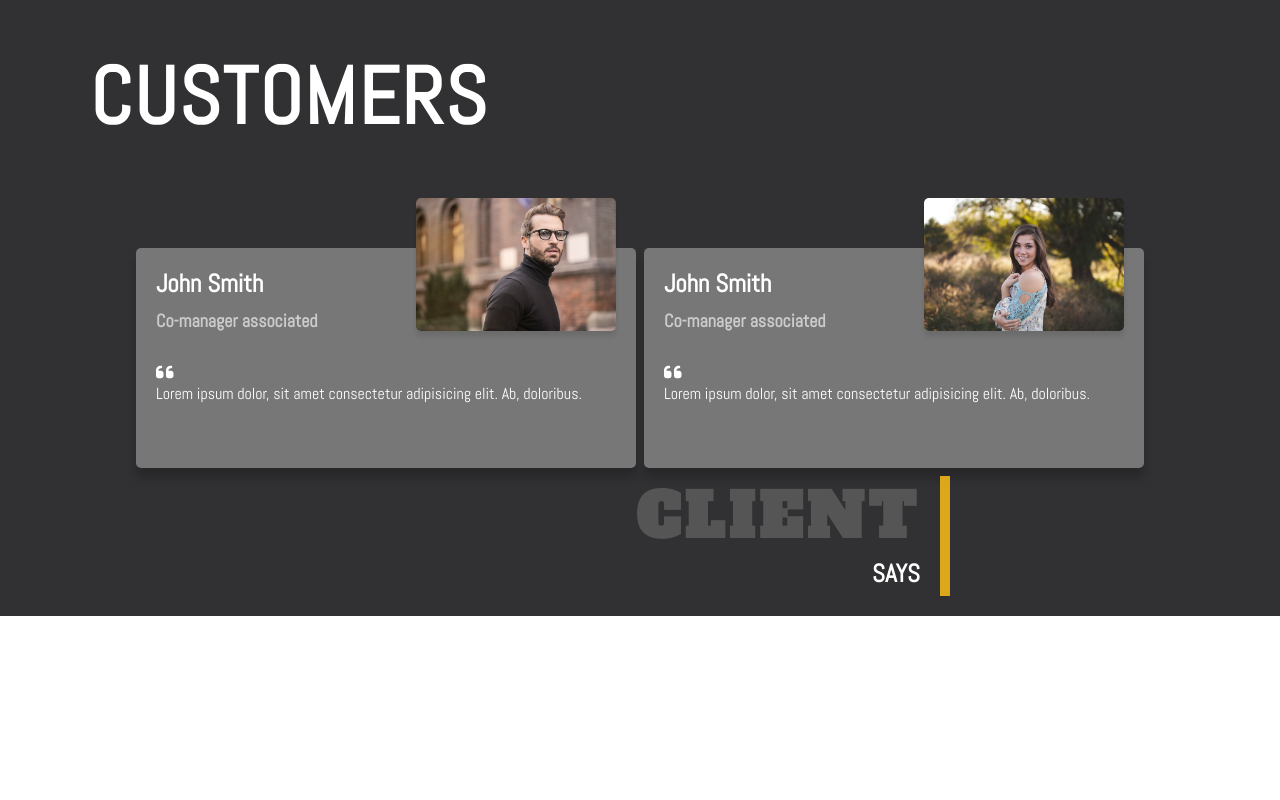
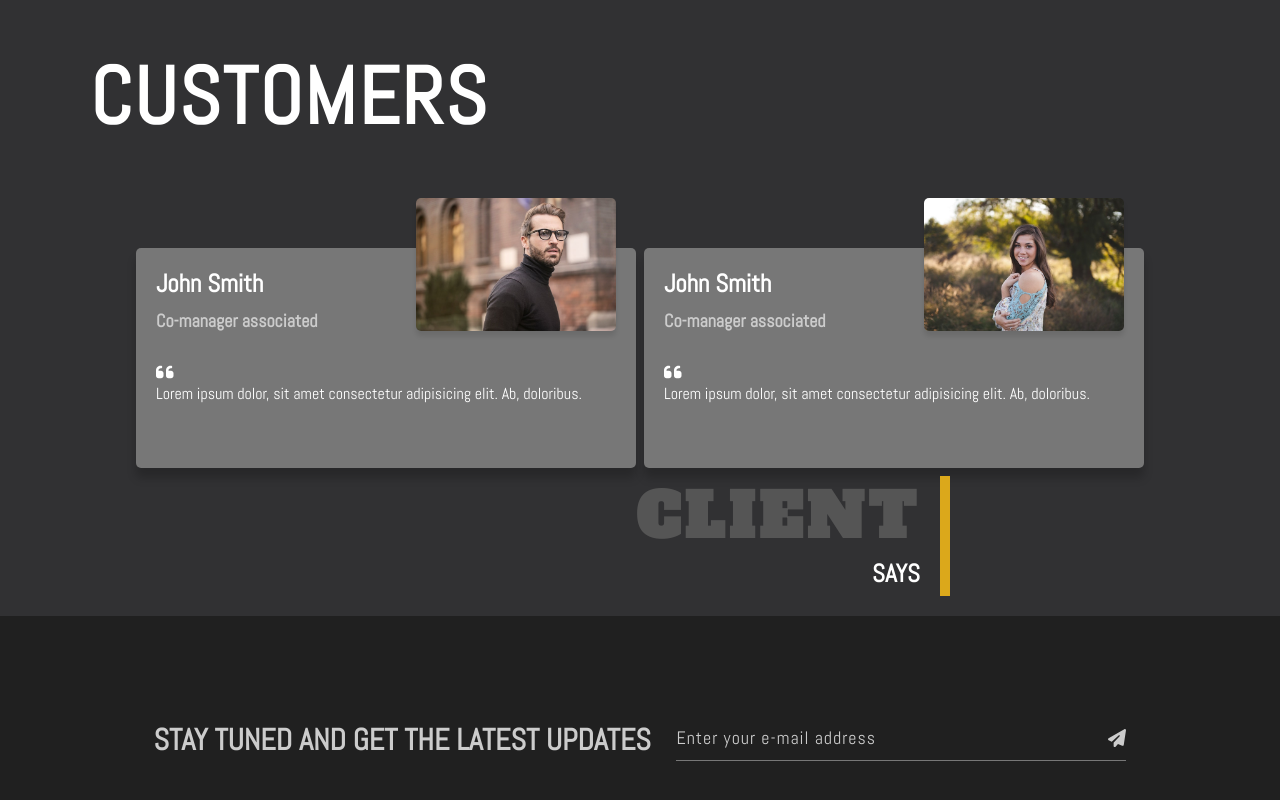
Before and after one commit to pagas/responsive-architectural-next, a Next.js app: page / in a window 1280 px wide. Shown: the part 2144-2944 px from the top of the page. Before the commit the page ends 2760 px from the top, so only its background shows below. Built offline with nearby package versions, Linux system fonts and the light colour scheme.

Commit message:
add contact section

```diff
--- a/src/app/components/contact/Contact.tsx
+++ b/src/app/components/contact/Contact.tsx
@@ -1,104 +1,21 @@
 
 import styles from './contact.module.css'
-import Header from '../UI/header/Header';
-import SubHeader from '../UI/sub-header/SubHeader';
-import SectionBg from '../UI/section-bg/SectionBg';
-import SectionBorder from '../UI/section-bottom-header/SectionBottomHeader';
 import { FontAwesomeIcon } from '@fortawesome/react-fontawesome'
-import { faLocationDot, faUser, faEnvelope, faPhone, faAsterisk } from '@fortawesome/free-solid-svg-icons';
+import { faPaperPlane } from '@fortawesome/free-solid-svg-icons';
 
 export default function Contact() {
   return (
     <section className={styles.contact}>
-      <SectionBg>Contact Me</SectionBg>
-      <Header>Contact</Header>
-      <SubHeader left="Let's" right="Have Some Talk"></SubHeader>
-
-      <SectionBorder className={styles['section-border']} />
       <div className={styles['contact-content']}>
         <div className={styles['contact-left']}>
-          <div className="address">
-            <div className={styles.icon} >
-              <FontAwesomeIcon icon={faLocationDot} />
-            </div>
-
-            <div className={styles['contact-info']}>
-              <span>Address</span>
-              <span>New York, USA</span>
-            </div>
-          </div>
-
-          <div className="freelance">
-            <div className={styles.icon} >
-              <FontAwesomeIcon icon={faUser} />
-            </div>
-            <div className={styles['contact-info']}>
-              <span>Freelance</span>
-              <span>Available Right now</span>
-            </div>
-          </div>
-
-          <div className="freelance">
-            <div className={styles.icon} >
-              <FontAwesomeIcon icon={faEnvelope} />
-            </div>
-            <div className={styles['contact-info']}>
-              <span>Email</span>
-              <span>JohnDoe@mail.com</span>
-            </div>
-          </div>
-
-          <div className="freelance">
-            <div className={styles.icon} >
-              <FontAwesomeIcon icon={faPhone} />
-            </div>
-            <div className={styles['contact-info']}>
-              <span>Phone</span>
-              <span>+44 151512 5454</span>
-            </div>
-          </div>
-
-
+          <h1>Stay tuned and get the latest updates</h1>
         </div>
         <div className={styles['contact-right']}>
-          <form >
-            <div className={styles['input-groups']}>
-              <div className={styles['input-group']}>
-                <label htmlFor="name">
-                  Your Full name
-                  <FontAwesomeIcon icon={faAsterisk} className={styles.icon} />
-                </label>
-                <input type="text" />
-              </div>
+          <input type="email" placeholder="Enter your e-mail address" />
+          <FontAwesomeIcon icon={faPaperPlane} className={styles.icon} />
 
-              <div className={styles['input-group']}>
-                <label htmlFor="email">
-                  Your Email
-                  <FontAwesomeIcon icon={faAsterisk} className={styles.icon} />
-                </label>
-                <input type="email" />
-              </div>
-
-            </div>
-            <div className={styles['input-group']}>
-              <label htmlFor="subject">
-                Your Subject
-                <FontAwesomeIcon icon={faAsterisk} className={styles.icon} />
-              </label>
-              <input type="text" />
-            </div>
-            <div className={styles['input-group']}>
-              <label htmlFor="message">
-                Your Message
-                <FontAwesomeIcon icon={faAsterisk} className={styles.icon} />
-              </label>
-              <textarea />
-            </div>
-            <button className={styles['contact-btn']}>Send Message</button>
-          </form>
         </div>
       </div>
     </section>
-
   )
 }
--- a/src/app/components/contact/contact.module.css
+++ b/src/app/components/contact/contact.module.css
@@ -1,155 +1,59 @@
 .contact {
     width: 100%;
-    height: 100vh;
+    height: 25rem;
     position: relative;
-    display: flex;
-    flex-direction: column;
-    align-items: center;
-}
-
-.contact .section-border {
-    position: absolute;
-    left: 20rem;
-    top: 30%;
-}
-
-.contact-content {
-    width: 120rem;
-    position: absolute;
-    top: 50%;
-    left: 50%;
-    transform: translate(-50%, -50%);
-    margin-top: 7rem;
-    display: flex;
-    justify-content: space-between;
-    align-items: center;
-}
-
-.contact-left div {
-    display: flex;
-    align-items: center;
-    margin: 3rem 0;
-}
-
-.contact-left .icon {
-    width: 5rem;
-    height: 5rem;
-    background-color: #1d222a;
-    border: .2rem solid #bbb;
-    border-radius: 50%;
-    display: flex;
-    justify-content: center;
-    align-items: center;
-    font-size: 2rem;
-    color: #eee;
-    margin-right: 9rem;
-    position: relative;
-}
-
-.contact-left .icon::after {
-    content: "";
-    width: 4rem;
-    height: 0.2rem;
-    background-color: #bbb;
-    position: absolute;
-    top: 50%;
-    transform: translateY(-50%);
-    right: -4rem;
-}
-
-.contact-info {
-    width: 20rem;
-    display: flex;
-    flex-direction: column;
-}
-
-.contact-info span {
-    width: 100%;
-}
-
-.contact span:nth-child(1) {
-    font-family: var(--caveat-font), cursive;
-    font-size: 3rem;
-    font-weight: bold;
-    color: #fff;
-    margin-bottom: .5rem;
-}
-
-.contact span:nth-child(2) {
-    font-size: 1.6rem;
-    font-weight: 300;
-    color: #777;
-}
-
-.contact-right {
-    width: 60rem;
-    height: 60rem;
     display: flex;
     justify-content: center;
     align-items: center;
 }
 
-.input-groups {
+.contact-content {
+    width: 80%;
     display: flex;
+    justify-content: space-evenly;
 }
 
-.input-group {
-    display: flex;
-    flex-direction: column;
+.contact-content h1 {
+    font-size: 3rem;
+    color: #ccc;
+    text-transform: uppercase;
 }
 
-.input-group label {
-    font-size: 1.6rem;
-    font-weight: 300;
-    letter-spacing: .1rem;
-    text-transform: uppercase;
-    color: #fff;
-    margin: 0 0 1.5rem 2rem;
+.contact-content input {
+    width: 45rem;
+    height: 4rem;
+    background-color: transparent;
+    padding: 1.5rem 1.5rem 2.2rem 0;
+    border: none;
+    border-bottom: .1rem solid #777;
+    font-size: 1.8rem;
+    color: #ccc;
+    transition: border-bottom .3s;
 }
 
-.input-group label .icon {
-    font-size: 1.2rem;
-    color: var(--theme-color);
+.contact-content input:focus {
+    border-bottom: .1rem solid var(--theme-color);
 }
 
-.input-group input,
-.input-group textarea {
-    height: 6rem;
-    margin: 0 3rem 5rem 0;
-    background-color: #1d222a;
-    border: .2rem solid #777;
-    border-radius: 3rem;
-    font-size: 1.6rem;
-    font-weight: 300;
-    color: #fff;
-    padding: 1rem 1rem 1rem 2rem;
+.contact-content input::placeholder {
+    color: #ccc;
+    letter-spacing: .1rem;
 }
 
-.input-groups input {
-    width: 35rem;
+.contact-right {
+    position: relative;
 }
 
-.input-group textarea {
-    height: 12rem;
-    margin-bottom: 2rem;
-    resize: none;
-}
-
-.contact-btn {
-    width: calc(100% - 3rem);
-    height: 5rem;
-    background-color: #29a587;
-    border: 0.2rem solid #bbb;
-    border-radius: 3rem;
-    color: #fff;
-    text-transform: uppercase;
-    font-size: 1.6rem;
-    font-weight: 300;
-    letter-spacing: 0.2rem;
+.contact-content .icon {
+    color: #ccc;
+    font-size: 1.8rem;
+    position: absolute;
+    top: 20%;
+    right: 0;
     cursor: pointer;
 }
 
-@media (max-width: 1700px) {
+/* @media (max-width: 1700px) {
     .contact .section-border {
         left: 10rem;
     }
@@ -213,4 +117,4 @@
     .input-groups input {
         width: 50rem;
     }
-}
+} */
--- a/src/app/page.tsx
+++ b/src/app/page.tsx
@@ -1,7 +1,6 @@
 import styles from './page.module.css'
 import Navigation from './components/navigation/Navigation'
 import Landing from './components/landing/Landing'
-import Skills from './components/skills/Skills'
 import Projects from './components/projects/Projects'
 import Contact from './components/contact/Contact'
 import Footer from './components/footer/Footer'
@@ -16,9 +15,10 @@ export default function Home() {
       <About></About>
       <Projects></Projects>
       <Customers></Customers>
+      <Contact></Contact>
 
-     {/* <Skills></Skills>
-      <Contact></Contact>
+      {/*
+
       <Footer></Footer> */}
 
 
```
